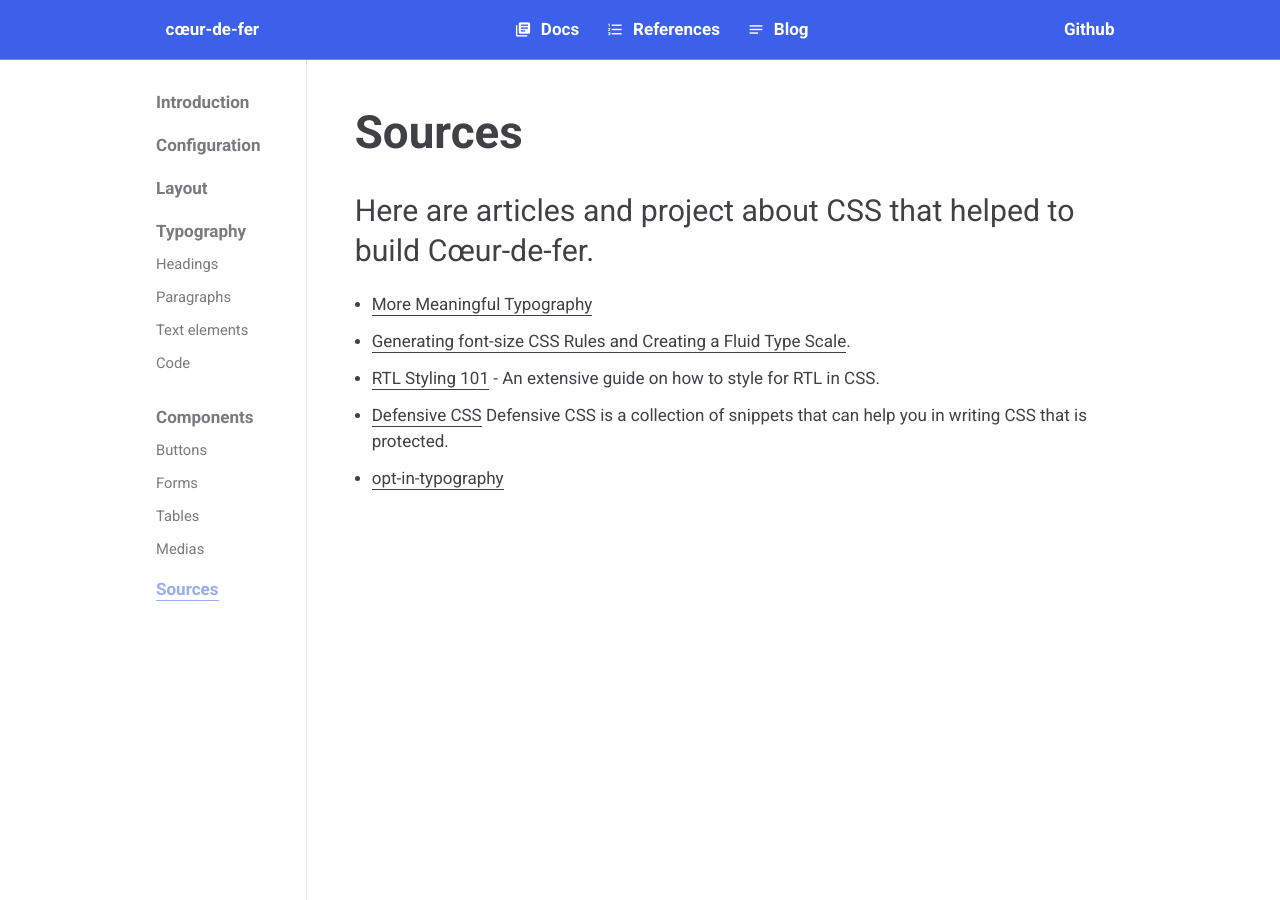
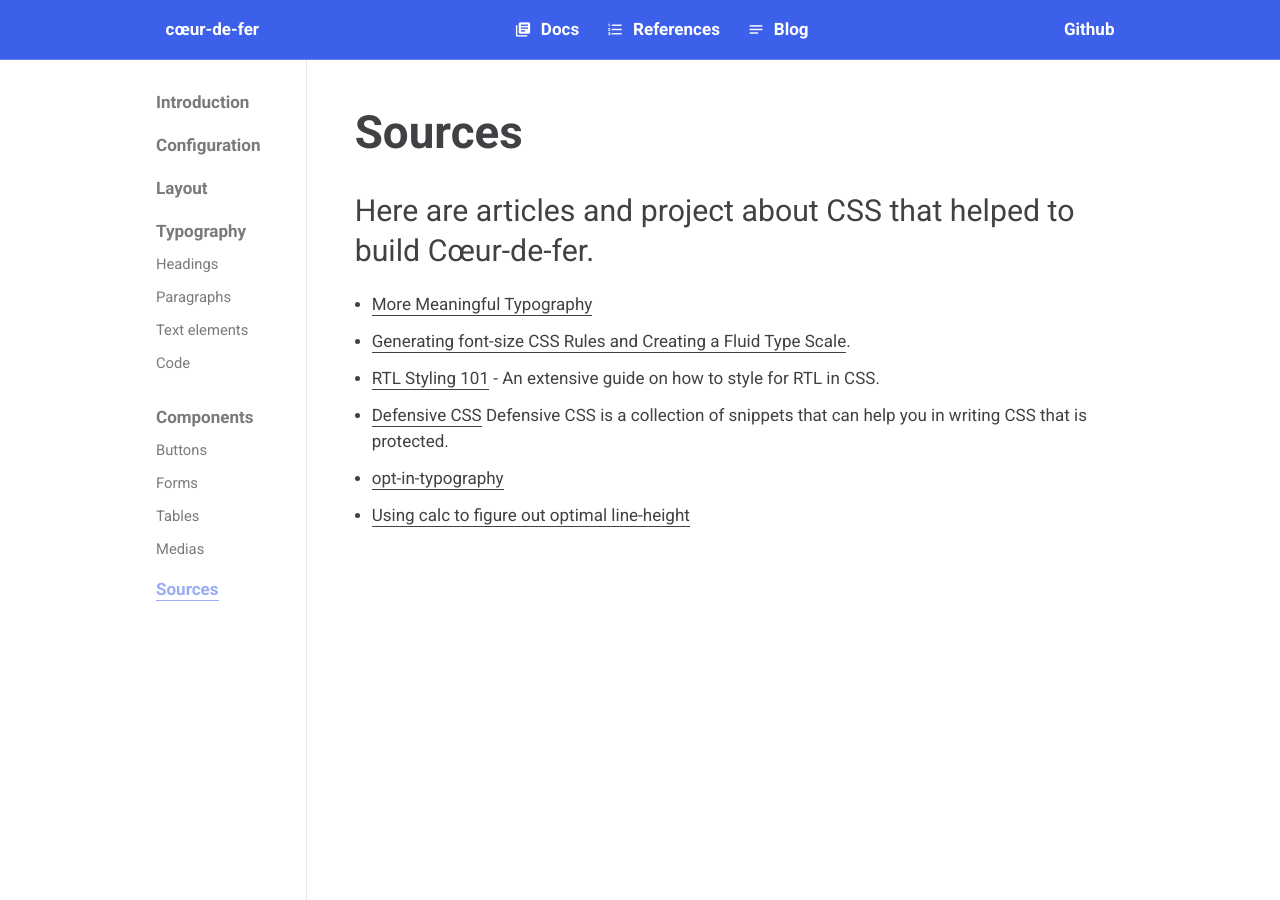
Before and after one commit to wizhou/coeur-de-fer, a Jekyll site: the page built from docs/_docs/sources.md, in a window 1280 px wide and 900 px high. Built offline with Jekyll 4.4.1, drawn with Linux system fonts in a browser that asks for light colours; nearby versions of some CDN libraries.

Commit message:
[DOCS] Add a source

```diff
--- a/docs/_docs/sources.md
+++ b/docs/_docs/sources.md
@@ -12,3 +12,4 @@ nav_order: 6
 - [RTL Styling 101](https://rtlstyling.com) - An extensive guide on how to style for RTL in CSS.
 - [Defensive CSS](https://ishadeed.com/article/defensive-css/) Defensive CSS is a collection of snippets that can help you in writing CSS that is protected.
 - [opt-in-typography](https://css-tricks.com/opt-in-typography/)
+- [Using calc to figure out optimal line-height](https://kittygiraudel.com/2020/05/18/using-calc-to-figure-out-optimal-line-height/)
```
